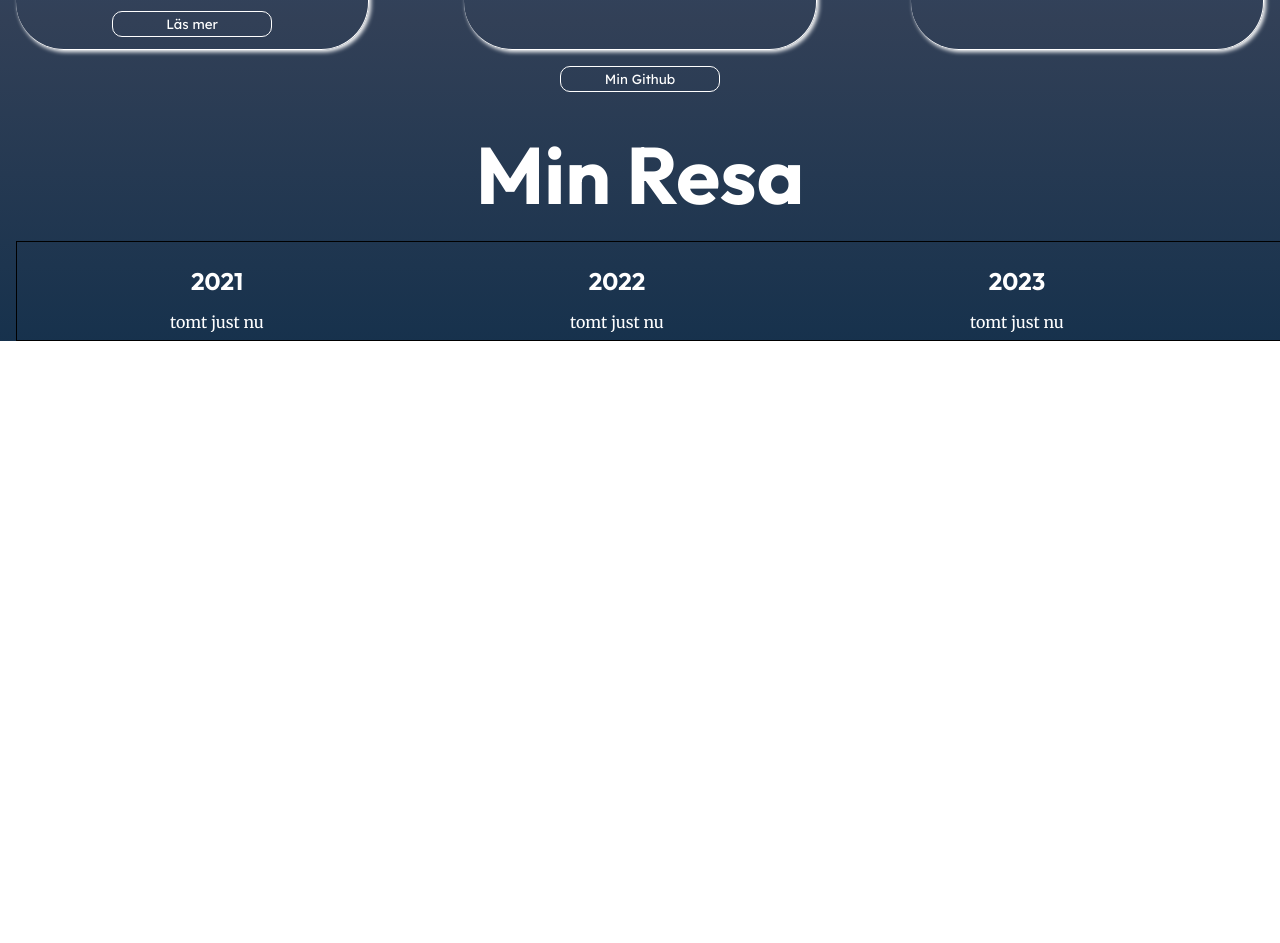
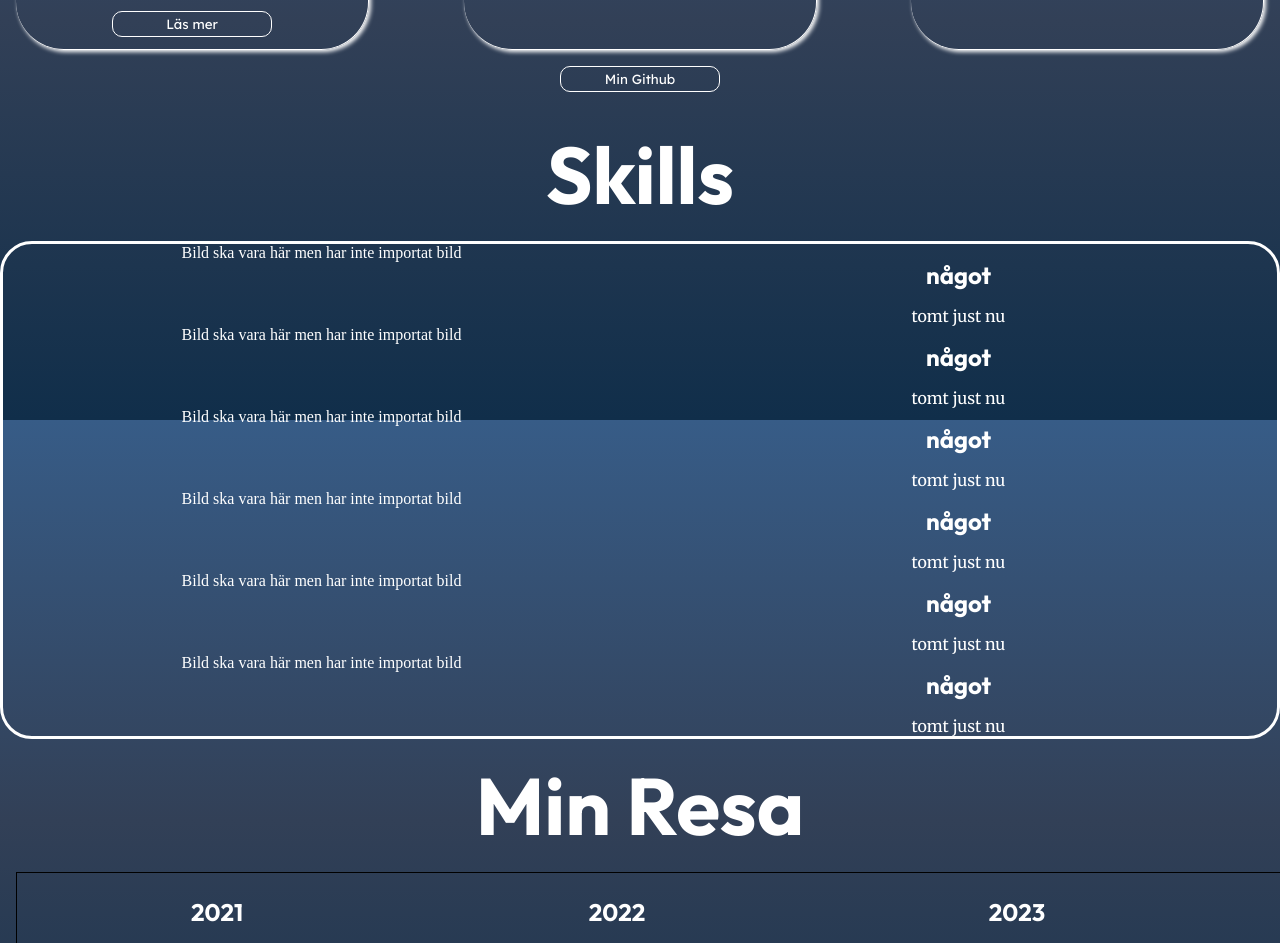
Before and after one commit to EliasSJG/Portfolio, a React (Vite) app: page / in a window 1280 px wide. Shown: the part 1180-2123 px from the top of the page. Before the commit the page ends 1521 px from the top, so only its background shows below. Built offline with nearby package versions, Linux system fonts and the light colour scheme.

Commit message:
skills-base layout

```diff
--- a/src/app.tsx
+++ b/src/app.tsx
@@ -1,11 +1,12 @@
 import Header from "./components/header/header";
 import "./styles/base/_typography.scss";
 import { useRef } from "react";
-import { journey, projects } from "./state/state";
+import { journey, projects, skills } from "./state/state";
 import Button from "./components/button/button";
 import Project from "./pages/project/project";
 import "./pages/start/_start.scss";
 import Journey from "./pages/journey/journey";
+import Skills from "./pages/skills/skills";
 export default function App() {
   const sectionScroll = useRef<HTMLDivElement | null>(null);
   const scrollToProjects = () => {
@@ -13,7 +14,6 @@ export default function App() {
   };
   return (
     <>
-      {" "}
       <Header></Header>
       <div className="start">
         <div>
@@ -31,7 +31,8 @@ export default function App() {
       </div>
       <div ref={sectionScroll}>
         <Project projects={projects} />
-      </div>{" "}
+      </div>
+      <Skills skill={skills}></Skills>
       <Journey journey={journey} />
     </>
   );
--- a/src/pages/journey/_journey.scss
+++ b/src/pages/journey/_journey.scss
@@ -14,8 +14,3 @@
     align-items: center;
   }
 }
-
-.journey-heading {
-  display: flex;
-  justify-content: center;
-}
--- a/src/pages/journey/journey.tsx
+++ b/src/pages/journey/journey.tsx
@@ -10,7 +10,7 @@ type JourneyProps = {
 export default function Journey({ journey }: JourneyProps) {
   return (
     <>
-      <h1 className="journey-heading">Min Resa</h1>
+      <h1>Min Resa</h1>
       <div className="journey-div">
         {journey.map((journey, index) => {
           return (
--- a/src/pages/project/project.tsx
+++ b/src/pages/project/project.tsx
@@ -23,7 +23,7 @@ function Project({ projects }: ProjectProps) {
             </div>
           );
         })}
-      </div>{" "}
+      </div>
       <Button
         handleClick={() => window.open(gitHub, "_blank")}
         title="Min Github"
--- /dev/null
+++ b/src/pages/skills/_skills.scss
@@ -0,0 +1,13 @@
+.skill-div {
+  border: solid 3px white;
+  border-radius: 2rem;
+  div {
+    display: grid;
+    grid-template-columns: repeat(2, 1fr);
+    div {
+      display: flex;
+      flex-direction: column;
+      align-items: center;
+    }
+  }
+}
--- /dev/null
+++ b/src/pages/skills/skills.tsx
@@ -0,0 +1,29 @@
+import "./_skills.scss";
+type SkillsProps = {
+  skill: {
+    title: string;
+    description: string;
+    image: string;
+  }[];
+};
+
+export default function Skills({ skill }: SkillsProps) {
+  return (
+    <>
+      <h1>Skills</h1>
+      <div className="skill-div">
+        {skill.map((skill, index) => {
+          return (
+            <div key={index}>
+              <div>{skill.image}</div>
+              <div>
+                <h2>{skill.title}</h2>
+                <p>{skill.description}</p>
+              </div>
+            </div>
+          );
+        })}
+      </div>
+    </>
+  );
+}
--- a/src/state/state.tsx
+++ b/src/state/state.tsx
@@ -41,3 +41,36 @@ export const journey = [
     description: "tomt just nu",
   },
 ];
+
+export const skills = [
+  {
+    title: "något",
+    description: "tomt just nu",
+    image: "Bild ska vara här men har inte importat bild",
+  },
+  {
+    title: "något",
+    description: "tomt just nu",
+    image: "Bild ska vara här men har inte importat bild",
+  },
+  {
+    title: "något",
+    description: "tomt just nu",
+    image: "Bild ska vara här men har inte importat bild",
+  },
+  {
+    title: "något",
+    description: "tomt just nu",
+    image: "Bild ska vara här men har inte importat bild",
+  },
+  {
+    title: "något",
+    description: "tomt just nu",
+    image: "Bild ska vara här men har inte importat bild",
+  },
+  {
+    title: "något",
+    description: "tomt just nu",
+    image: "Bild ska vara här men har inte importat bild",
+  },
+];
--- a/src/styles/base/_base.scss
+++ b/src/styles/base/_base.scss
@@ -8,6 +8,10 @@ p {
   color: white;
 }
 
+h1 {
+  display: flex;
+  justify-content: center;
+}
 body {
   //#323642
   background-image: linear-gradient(#375c87, #324057, #102e4a);
```
